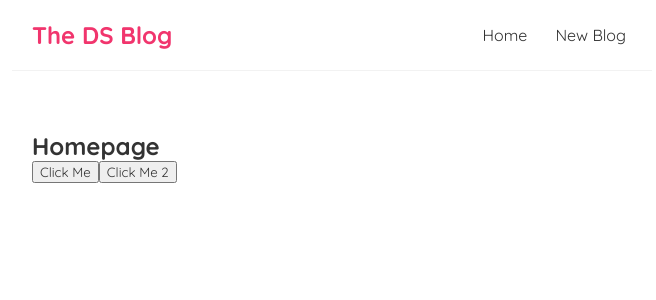
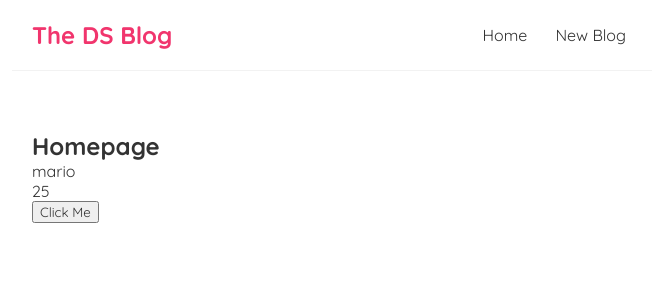
Before and after one commit to SandeeraDS/ds-blog, a React (Create React App) app: page / in a window 1280 px wide. Shown: the top 300 px of the page, without its empty margins (308-964 px from the left). Built offline with nearby package versions, Linux system fonts and the light colour scheme.

Commit message:
Step 4 - useStateHook

```diff
--- a/src/Home.js
+++ b/src/Home.js
@@ -1,18 +1,19 @@
+import {useState} from "react";
+
 const Home = () => {
+    const [name,setName] = useState('mario');
+    const [age,setAge] = useState(25);
     const handleClick = (e)=>{
-        console.log("hello, Sandeera " , e);
-    }
-
-    const handleClickAgain = (name,e)=>{
-        // console.log("hello," + name);
-        console.log("My name is " + name,e.target)
+        setName('Sandeera');
+        setAge(30)
     }
 
     return (
         <div className="home">
             <h2>Homepage</h2>
+            <p> {name}</p>
+            <p>{age}</p>
             <button onClick={handleClick}>Click Me</button>
-            <button onClick={(e)=>handleClickAgain("Sandeera",e)}>Click Me 2</button>
         </div>
     );
 }
```
